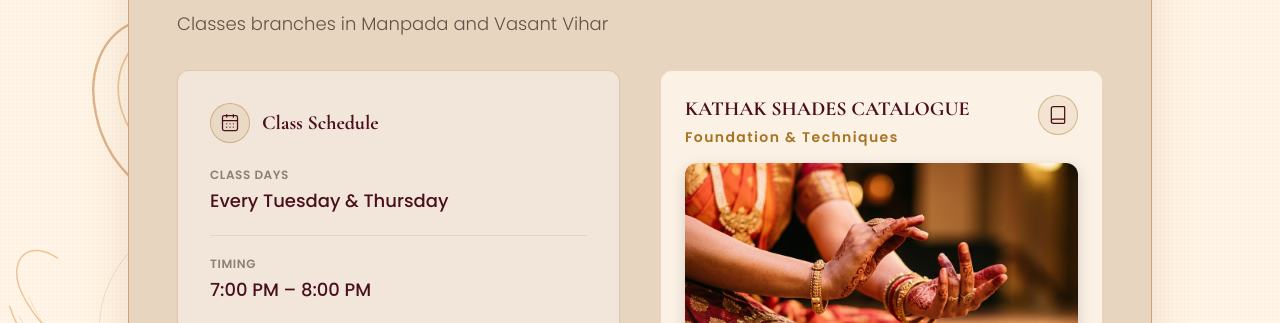
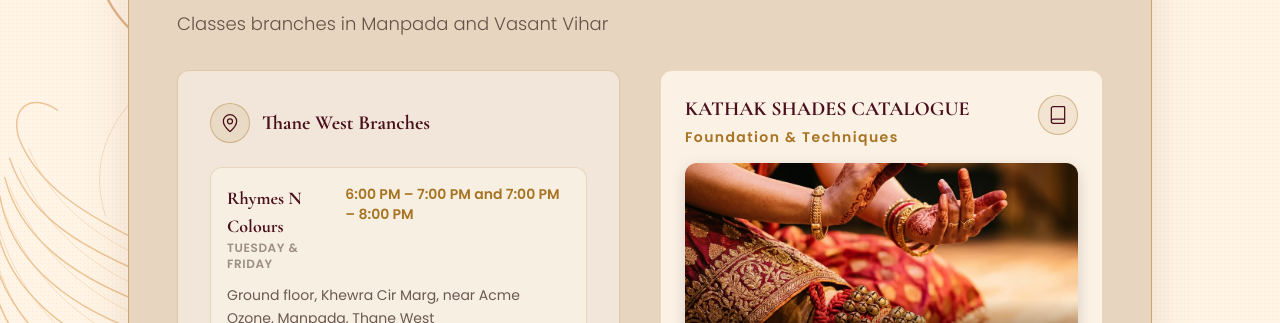
Before and after one commit to Rushabh1697/KATHAKSHADES, a Next.js app: page /classes in a window 1280 px wide. Shown: the part 629-952 px from the top of the page. Built offline with nearby package versions, Linux system fonts and the light colour scheme; no server answers.

Commit message:
Remove Class Schedule box from Classes cards

```diff
--- a/components/pages/Classes.tsx
+++ b/components/pages/Classes.tsx
@@ -474,25 +474,6 @@ export default function Classes() {
 
                 <div className="grid grid-cols-1 md:grid-cols-2 gap-10">
                   <div className="space-y-8">
-                    <div data-gsap="panel" className={`${panelClass} rounded-[12px] p-8 shadow-sm`}>
-                      <h3 className={`font-serif text-xl font-bold mb-6 flex items-center gap-3 ${headingClass}`}>
-                        <div className="w-10 h-10 rounded-full border border-brand-gold/40 bg-brand-gold/10 flex items-center justify-center">
-                          <CalendarDays className={`w-5 h-5 ${iconClass}`} strokeWidth={1.5} />
-                        </div>
-                        Class Schedule
-                      </h3>
-                      <div className="space-y-5">
-                        <div className="flex flex-col gap-1">
-                          <p className="text-xs uppercase tracking-wider font-semibold text-brand-black/50">Class Days</p>
-                          <p className={`font-medium text-lg ${headingClass}`}>{currentStudio.days}</p>
-                        </div>
-                        <div className="w-full h-[1px] bg-brand-gold/15" />
-                        <div className="flex flex-col gap-1">
-                          <p className="text-xs uppercase tracking-wider font-semibold text-brand-black/50">Timing</p>
-                          <p className={`font-medium text-lg ${headingClass}`}>{currentStudio.timing}</p>
-                        </div>
-                      </div>
-                    </div>
 
                     {currentStudio.branches && (
                       <div data-gsap="panel" className={`${panelClass} rounded-[12px] p-8 shadow-sm`}>
```
